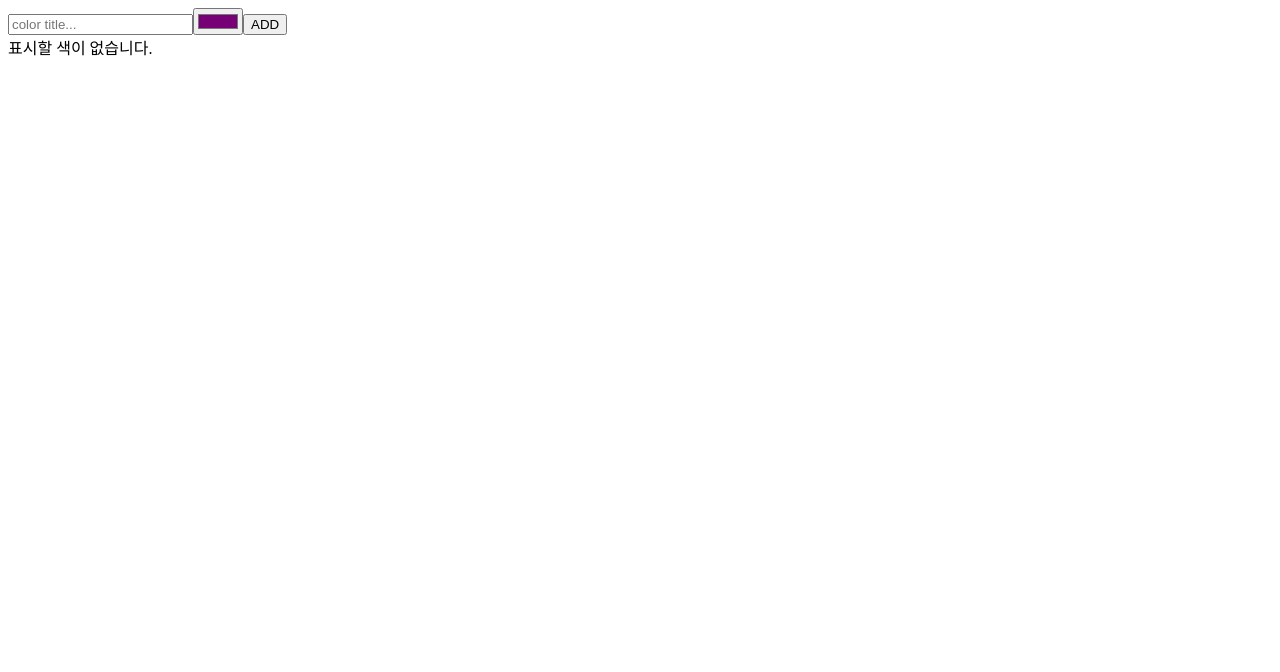
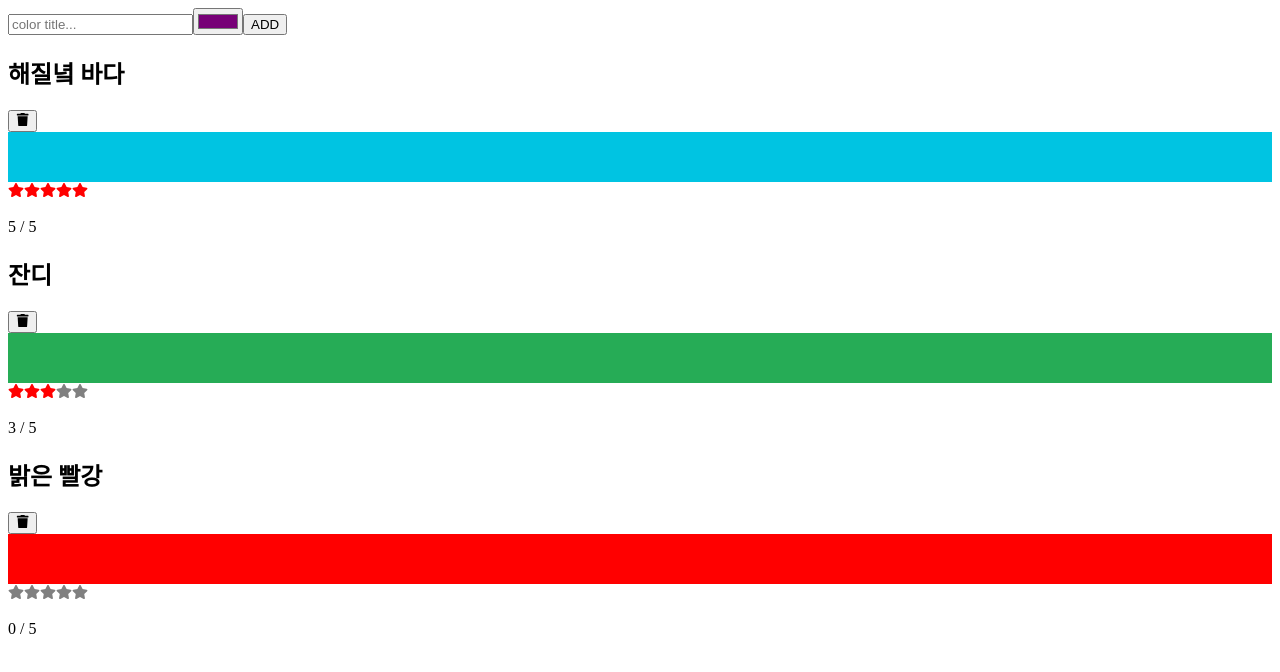
Before and after one commit to kimjinsub/my-project, a React (Create React App) app: page / in a window 1280 px wide. Shown: the top 672 px of the page. Built offline with nearby package versions, Linux system fonts and the light colour scheme.

Commit message:
difficult...

```diff
--- a/src/AddColorForm.js
+++ b/src/AddColorForm.js
@@ -1,13 +1,15 @@
 import React from "react";// useState 훅은 useInput 훅 안에 캡슐화된다.
 import { useInput } from "./hooks";
+import { useColors } from "./color-hooks";
 
-export default function AddColorForm({ onNewColor = f => f}) {
+export default function AddColorForm() {
     const [titleProps, resetTitle] = useInput("");
     const [colorProps, resetColor] = useInput("#770077");
+    const { addColor } = useColors();
 
     const submit = e => {
         e.preventDefault();
-        onNewColor(titleProps.value, colorProps.value);
+        addColor(titleProps.value, colorProps.value);
         resetTitle();
         resetColor();
     };
--- a/src/Color.js
+++ b/src/Color.js
@@ -1,25 +1,25 @@
 import React from "react";
 import StarRating from "./StarRating";
+import { useColors } from "./color-hooks";
 import { FaTrash } from "react-icons/fa";
 
 export default function Color({
     id,
     title,
     color,
-    rating,
-    onRemove = f => f,
-    onRate = f => f
+    rating
 }) {
+    const { rateColor, removeColor } = useColors();
     return (
         <section>
             <h1>{title}</h1>
-            <button onClick={() => onRemove(id)}>
+            <button onClick={() => removeColor(id)}>
                 <FaTrash />
             </button>
             <div style={{ height: 50, backgroundColor: color }} />
             <StarRating
                 selectedStars={rating}
-                onRate={rating => onRate(id, rating)}
+                onRate={rating => rateColor(id, rating)}
             />
         </section>
     );
--- a/src/ColorList.js
+++ b/src/ColorList.js
@@ -1,9 +1,10 @@
-import React, { useContext } from "react";
-import { ColorContext } from "./";
+import React from "react";
 import Color from "./Color";
+import { useColors } from "./color-hooks";
 
 export default function ColorList() {
-    const { colors } = useContext(ColorContext);
+    debugger;
+    const { colors } = useColors();
 
     if(!colors.length) return <div>표시할 색이 없습니다.</div>;
     return (
--- a/src/StarRating.js
+++ b/src/StarRating.js
@@ -19,7 +19,6 @@ export default function StarRating({
           key={i}
           selected={selectedStars > i}
           onSelect={() => {
-              debugger;
               onRate(i+1)
           }}
         />
--- /dev/null
+++ b/src/color-hooks.js
@@ -0,0 +1,39 @@
+import React, { createContext, useState, useContext } from "react";
+import colorData from "./color-data.json";
+import { v4 } from "uuid";
+
+const ColorContext = createContext();
+export const useColors = () => useContext(ColorContext);
+
+export default function ColorProvider ({ children }){
+    const [{colors}, setColors] = useState(colorData);
+
+    const addColor = (title, color) => {
+        debugger;
+        setColors([
+            ...colors,
+            {
+                id: v4(),
+                rating: 0,
+                title,
+                color
+            }
+        ]);
+    }
+
+    const rateColor = (id, rating) => {
+        debugger;
+        setColors(colors.map(color => (color.id === id ? { ...color, rating } : color)));
+    }
+
+    const removeColor = id => {
+        debugger;
+        setColors(colors.filter(color => color.id !== id));
+    }
+
+    return (
+        <ColorContext.Provider value={{ colors, addColor, removeColor, rateColor }}>
+            {children}
+        </ColorContext.Provider>
+    );
+}
--- a/src/index.js
+++ b/src/index.js
@@ -1,16 +1,21 @@
 import React, { createContext } from 'react';
-import colors from "./color-data";
+import ColorProvider from "./color-hooks.js";
 import { render } from 'react-dom';
 import App from './App';
 
-export const ColorContext = createContext();
+render(
+  <ColorProvider>
+    <App />
+  </ColorProvider>,
+  document.getElementById("root")
+)
 
-render(
-  <ColorContext.Provider value={{ colors }}>
-    <App />
-  </ColorContext.Provider>,
-  document.getElementById("root")
-);
+// render(
+//   <ColorContext.Provider value={{ colors }}>
+//     <App />
+//   </ColorContext.Provider>,
+//   document.getElementById("root")
+// );
 
 
 
```
